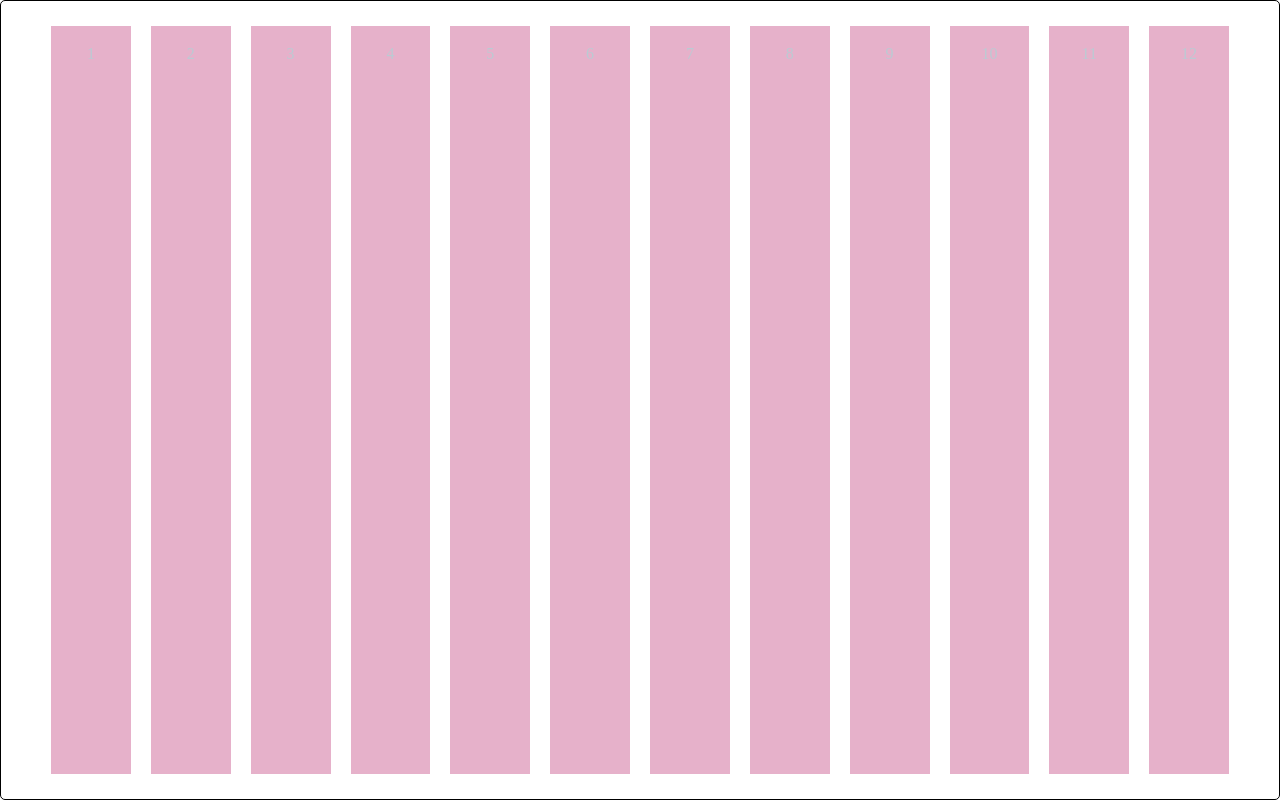
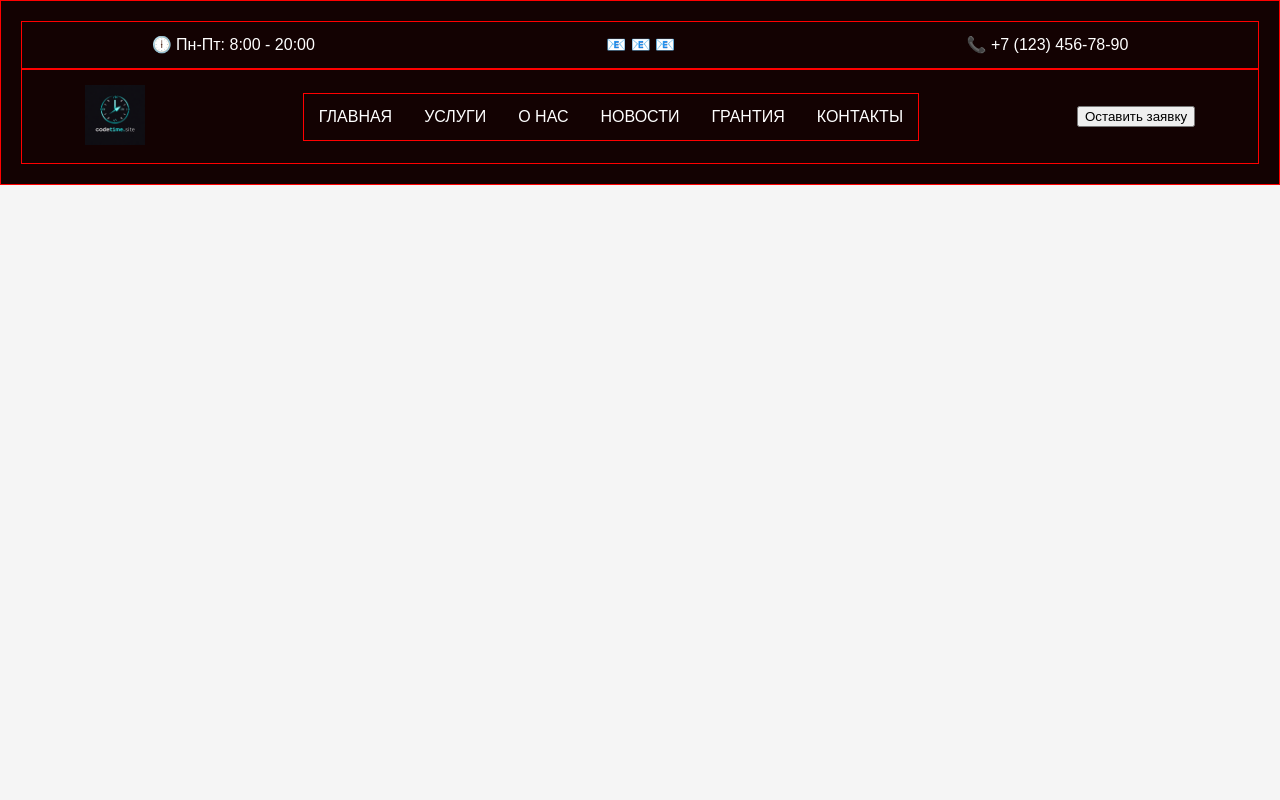
Before and after one commit to codetime-site/sklight_003, a plain HTML site: page header.html in a window 1280 px wide. Drawn offline with Linux system fonts and the light colour scheme.

Commit message:
add stylys folder for fasting

```diff
--- a/styles/for_temp.css
+++ b/assets/styles/for_temp.css
@@ -1,6 +1,8 @@
 
 
 .template {
+    position: absolute;
+    top: 0;
     display: grid;
     grid-template-columns: repeat(12, 1fr);
     gap: 10px;
@@ -8,6 +10,7 @@
     z-index: -1;
     margin: auto;
     padding: 25px 50px;
+    /* pointer-events: none; */
 
 }
 
--- /dev/null
+++ b/assets/styles/main.css
@@ -0,0 +1,7 @@
+a{
+    text-decoration: none;
+    color: white;
+}
+a:hover{
+    color: #d68c50;
+}
--- /dev/null
+++ b/assets/styles/root.css
@@ -0,0 +1,22 @@
+:root{
+    /* colors */
+    --clr_white: #ffffff;
+    --clr_dark: #000000;
+    --clr_primary:#39A9CE;
+    --clr_orange:#FF8718;
+
+    /* fonts */
+    /* --fnt_head: */
+
+    /* fonts size */
+    --fs_head: 4.06em; /*65px*/
+    --fs_head_2: 2.1875em;  /*35px*/
+    --fs_head_sub: 1.375em; /*22px*/
+    --fs_p: 1em;  /*16px*/
+    --fs_btn: 1.125em; /*18px*/
+    --fs_flag: .875em; /*14em*/
+
+
+    /* size  */
+
+}
--- a/header.html
+++ b/header.html
@@ -8,9 +8,10 @@
     <title>Sklight</title>
 
 </head>
+
 <body>
     <!-- для шаблона я создал сеточный вариан разделенный Экран на 12 частей  -->
-    <div class="template">
+    <!-- <div class="template">
         <div>1</div>
         <div>2</div>
         <div>3</div>
@@ -23,11 +24,55 @@
         <div>10</div>
         <div>11</div>
         <div>12</div>
-    </div>
+    </div> -->
 
+    <header class="header">
+        <div class="container">
+            <div class="header__top">
 
+                <div class="header__worktime">
+                    <div class="contact__items worktime">
+                        <i class="fa-solid fa-clock">🕕</i>
+                        <span>Пн-Пт: 8:00 - 20:00</span>
+                    </div>
+                </div>
+                <div class="header__socials">
+                    <div class="contact__items socials">
+                        <i class="fa-brands fa-vk">📧</i>
+                        <i class="fa-brands fa-instagram">📧</i>
+                        <i class="fa-brands fa-facebook">📧</i>
+                    </div>
+                </div>
+                <div class="header__phones">
+                    <div class="contact__items phones">
+                        <i class="fa-solid fa-phone">📞</i>
+                        <span>+7 (123) 456-78-90</span>
+                    </div>
+                </div>
 
-
+            </div>
+            <div class="header__btm">
+                <div class="header__logo">
+                    <a href="#" class="logo">
+                        <img src="assets/img/logo.png" alt="Sklight Logo">
+                    </a>
+                </div>
+                <nav class="header__menu">
+                    <ul class="nav-links">
+                        <li><a href="#">ГЛАВНАЯ</a></li>
+                        <li><a href="#">УСЛУГИ</a></li>
+                        <li><a href="#">О НАС</a></li>
+                        <li><a href="#">НОВОСТИ</a></li>
+                        <li><a href="#">ГРАНТИЯ</a></li>
+                        <li><a href="#">КОНТАКТЫ</a></li>
+                    </ul>
+                </nav>
+                <div class="header__btn">
+                    <button class="contact-button">Оставить заявку</button>
+                </div>
+            </div>
+        </div>
+    </header>
 </body>
 
 </html>
--- a/style.css
+++ b/style.css
@@ -1,42 +1,10 @@
-@import url("styles/reset.css");
-@import url("styles/for_temp.css");
+@import url("assets/styles/reset.css");
+/* @import url("assets/styles/for_temp.css"); */
+
+@import url("assets/styles/root.css");
+@import url("assets/styles/main.css");
+@import url("assets/styles/header.css");
 
 * {
     box-sizing: border-box
 }
-
-section {
-    /* background-color: #f0f0f0; */
-    padding: 50px 20px;
-    border-radius: 5px;
-    background-color: red;
-}
-
-.template {
-    position: absolute;
-    top: 0%;
-    left: 0%;
-    width: 100%;
-    height: 100%;
-    display: grid;
-    grid-template-columns: repeat(12, 1fr);
-    gap: 20px;
-    border: 1px solid black;
-    border-radius: 5px;
-    background-color: rgba(119, 32, 32, 0.2);
-    z-index: -1; /* Чтобы фон был позади контента */
-    pointer-events: none; /* Чтобы клики проходили сквозь фон */
-
-}
-.template::before,
-.template::after,
-.template {
-    /* Чтобы закрасить все 12 автоматически созданных ячеек в CSS,
-       проще всего задать фоновый градиент для всего блока .grid-backdrop,
-       который имитирует колонки и гэпы: */
-    background: linear-gradient(to right,
-        rgba(255, 0, 0, 0.2) calc((100% - (11 * 20px)) / 12),
-        transparent calc((100% - (11 * 20px)) / 12)
-    );
-    background-size: calc((100% / 12) + (20px / 12)) 100%;
-}
--- /dev/null
+++ b/stylus/default/variable.styl
@@ -0,0 +1,50 @@
+colors = {
+    white: #ffffff,
+    dark: #000000,
+    primary: #39A9CE,
+    orange: #FF8718
+}
+
+// Размеры шрифтов указаны на "em".
+font_size = {
+    header: 4.06,
+    header_2: 2.1875,
+    header_sub: 1.375,
+    p: 1,
+    menu:1,
+    btn: 1.125,
+    flag: .875, /* размер миниатюрных кнопок с флагом флагов и  */
+}
+
+// размеры блоков на "px"
+sizes_blocks = {
+    globus:502,
+
+}
+
+// padding
+pad = {
+    flag: 22,
+    btn: 20,
+}
+
+hextorgb(color)
+    join( ", ", red(color) green(color) blue(color) )
+
+:root
+    colors
+    for name, value in colors
+        --clr_{name}: value
+        --clr_{name}_hex: hextorgb(value);
+
+    font_size
+    for name, value in font_size
+        --fs_{name}: (value)em
+    --rad_btn: 8px
+    --rad_btn2:50px
+
+    pad
+    for name, value in pad
+        --pad_{name}: (value)px
+
+// быстрый доступ
```
Also changed, not shown: README.md, assets/img/logo.png (added), assets/styles/header.css (added), assets/styles/reset.css (renamed from styles/reset.css), stylus/default/fonts.styl (added), stylus/default/mixins.styl (added), stylus/default/reset.styl (added), stylus/footer.styl (added), stylus/header.styl (added), stylus/main/section.styl (added), stylus/start.styl (added).
